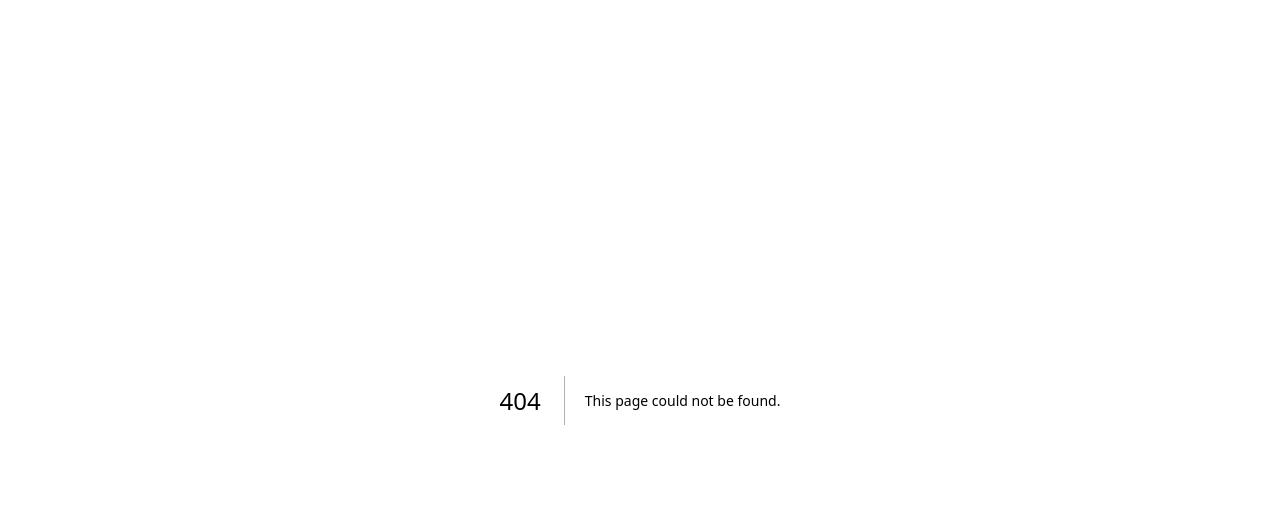
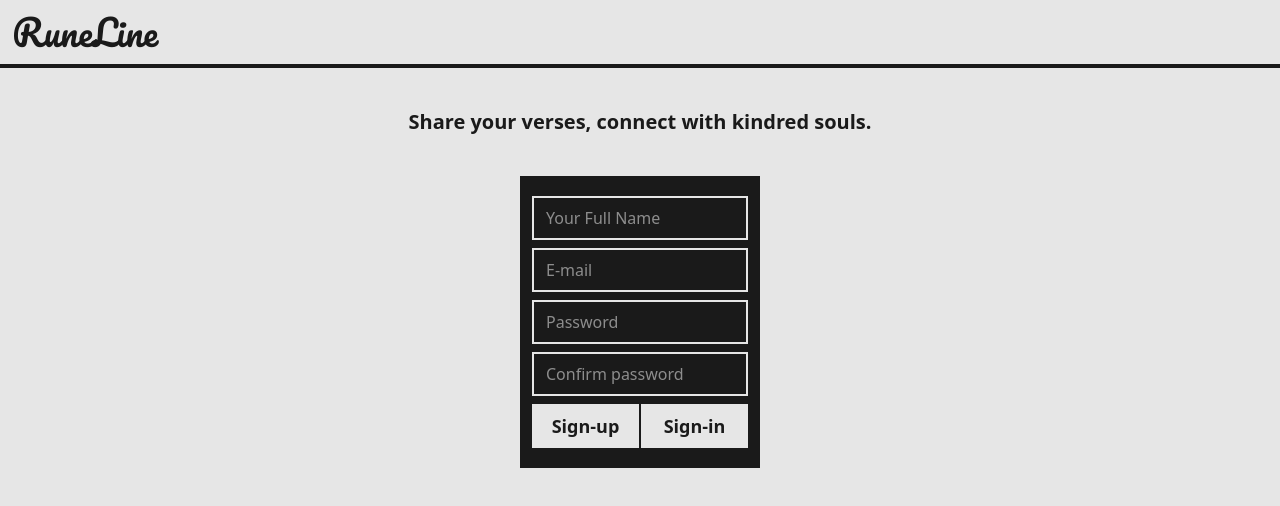
Before and after one commit to itsmefminsaf/runelines, a Next.js app: page /auth/sign-up in a window 1280 px wide. Before the commit this address had no page. Shown: the top 506 px of the page. Built offline with nearby package versions, Linux system fonts and the light colour scheme.

Commit message:
feat: add authentication layout and sign-up page with navigation

```diff
--- /dev/null
+++ b/src/app/auth/layout.tsx
@@ -0,0 +1,12 @@
+const AuthLayout = ({ children }: Readonly<{ children: React.ReactNode }>) => {
+  return (
+    <main className="my-10 flex flex-col items-center gap-10">
+      <h3 className="px-3 text-center text-xl font-extrabold">
+        Share your verses, connect with kindred souls.
+      </h3>
+      {children}
+    </main>
+  );
+};
+
+export default AuthLayout;
--- /dev/null
+++ b/src/app/auth/sign-up/page.tsx
@@ -0,0 +1,32 @@
+import Link from "next/link";
+
+const SignUpPage = () => {
+  return (
+    <form className="bg-dark flex w-60 max-w-4/5 flex-col items-center gap-2 py-5 text-white">
+      <input
+        type="text"
+        placeholder="Your Full Name"
+        className="auth-form-input"
+      />
+      <input type="email" placeholder="E-mail" className="auth-form-input" />
+      <input
+        type="password"
+        placeholder="Password"
+        className="auth-form-input"
+      />
+      <input
+        type="password"
+        placeholder="Confirm password"
+        className="auth-form-input"
+      />
+      <div className="flex w-[90%] gap-0.5">
+        <button className="auth-form-button">Sign-up</button>
+        <Link href="/auth/sign-in" className="auth-form-button">
+          Sign-in
+        </Link>
+      </div>
+    </form>
+  );
+};
+
+export default SignUpPage;
--- a/src/app/layout.tsx
+++ b/src/app/layout.tsx
@@ -1,3 +1,4 @@
+import Nav from "@/ui/components/Nav";
 import "@/ui/tailwind.css";
 import { Metadata } from "next";
 
@@ -11,7 +12,10 @@ export const metadata: Metadata = {
 const RootLayout = ({ children }: Readonly<{ children: React.ReactNode }>) => {
   return (
     <html lang="en">
-      <body className="bg-light text-dark">{children}</body>
+      <body className="bg-light text-dark">
+        <Nav />
+        {children}
+      </body>
     </html>
   );
 };
--- /dev/null
+++ b/src/ui/components/Logo.tsx
@@ -0,0 +1,16 @@
+import { Pacifico } from "next/font/google";
+
+const pacifico = Pacifico({
+  subsets: ["latin"],
+  weight: "400",
+});
+
+const Logo = () => {
+  return (
+    <h1 className={`${pacifico.className} text-4xl font-extrabold`}>
+      RuneLine
+    </h1>
+  );
+};
+
+export default Logo;
--- /dev/null
+++ b/src/ui/components/Nav.tsx
@@ -0,0 +1,12 @@
+import Logo from "@/ui/components/Logo";
+import React from "react";
+
+const Nav = () => {
+  return (
+    <nav className="border-b-dark flex items-center border-b-4 p-3">
+      <Logo />
+    </nav>
+  );
+};
+
+export default Nav;
--- a/src/ui/tailwind.css
+++ b/src/ui/tailwind.css
@@ -4,3 +4,12 @@
   --color-light: hsl(0, 0%, 90%);
   --color-dark: hsl(0, 0%, 10%);
 }
+
+@layer base {
+  .auth-form-input {
+    @apply border-light w-[90%] border-2 px-3 py-2 outline-none;
+  }
+  .auth-form-button {
+    @apply bg-light text-dark w-full px-3 py-2 text-center text-lg font-bold;
+  }
+}
```
